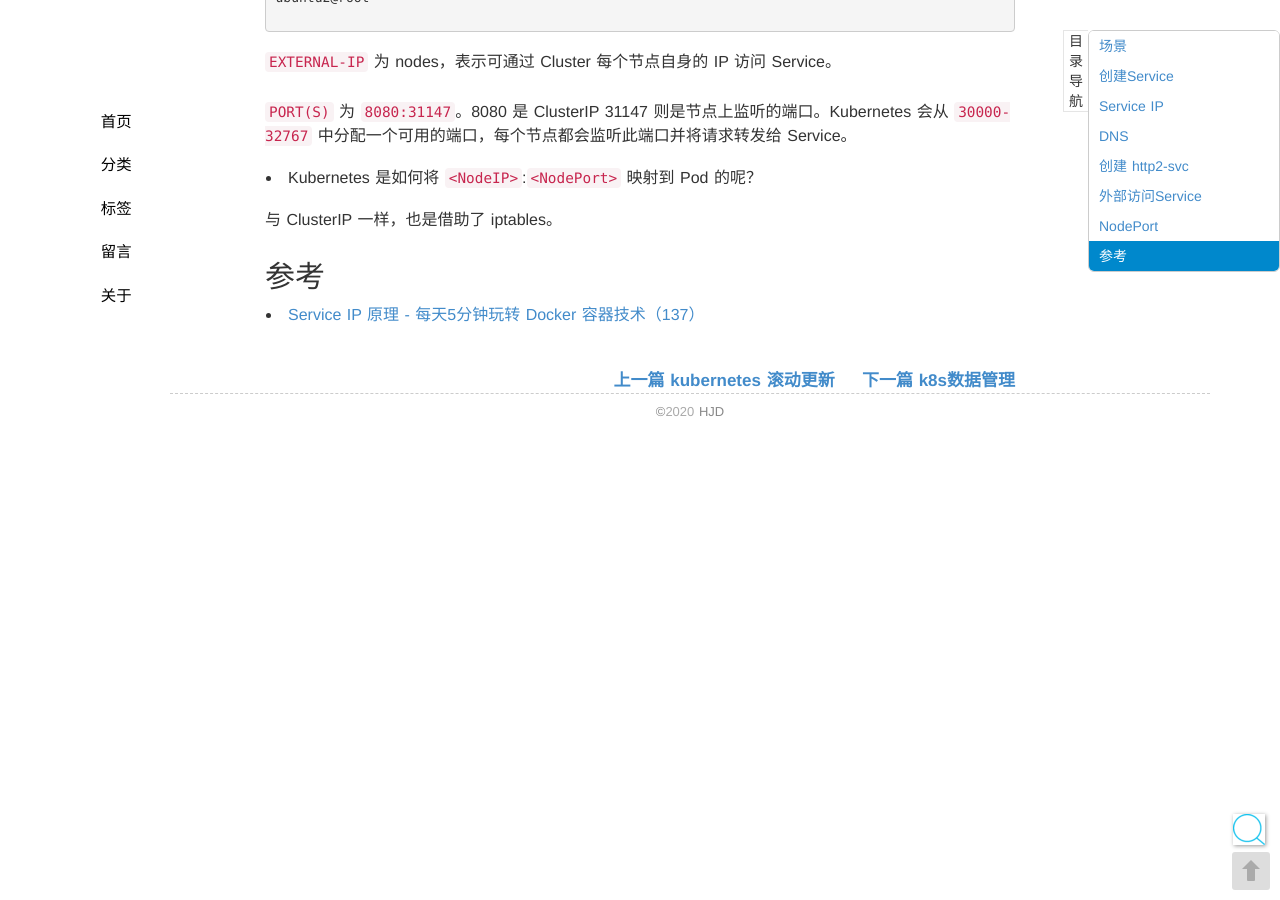
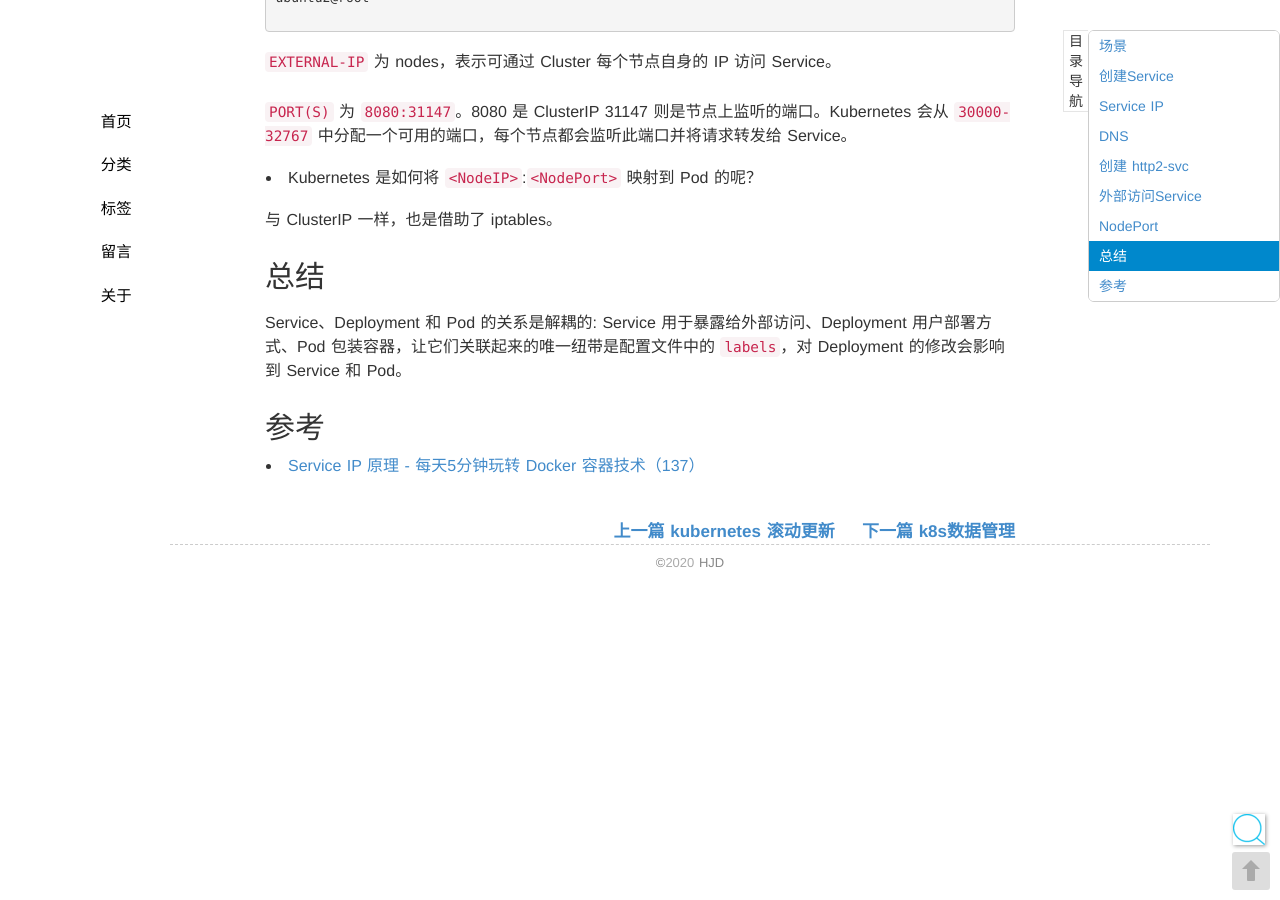
Before and after one commit to seekplum/seekplum.github.io, a Jekyll site: the page built from _posts/2019-11-03-kubernetes-service.md, in a window 1280 px wide and 900 px high, scrolled down 6971 px. Built offline with Jekyll 4.4.1, drawn with Linux system fonts in a browser that asks for light colours; comment, search, counter and statistics services are not loaded.

Commit message:
MOD: Service和Deployment总结

```diff
--- a/_posts/2019-11-03-kubernetes-service.md
+++ b/_posts/2019-11-03-kubernetes-service.md
@@ -320,6 +320,10 @@ ubuntu2@root  ~
 
 与 ClusterIP 一样，也是借助了 iptables。
 
+## 总结
+
+Service、Deployment 和 Pod 的关系是解耦的: Service 用于暴露给外部访问、Deployment 用户部署方式、Pod 包装容器，让它们关联起来的唯一纽带是配置文件中的 `labels`，对 Deployment 的修改会影响到 Service 和 Pod。
+
 ## 参考
 
 * [Service IP 原理 - 每天5分钟玩转 Docker 容器技术（137）](https://www.cnblogs.com/CloudMan6/p/8503685.html)
```
